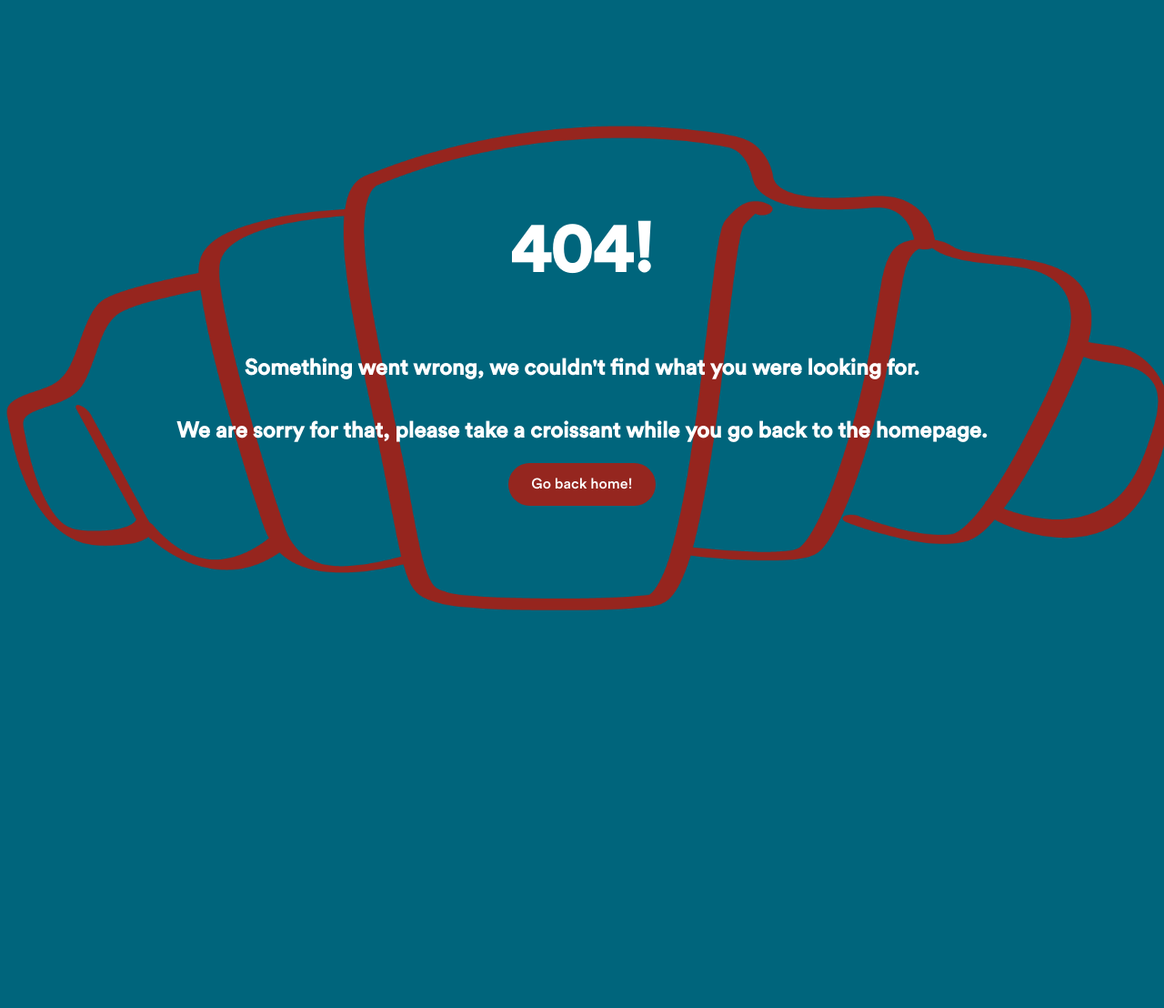
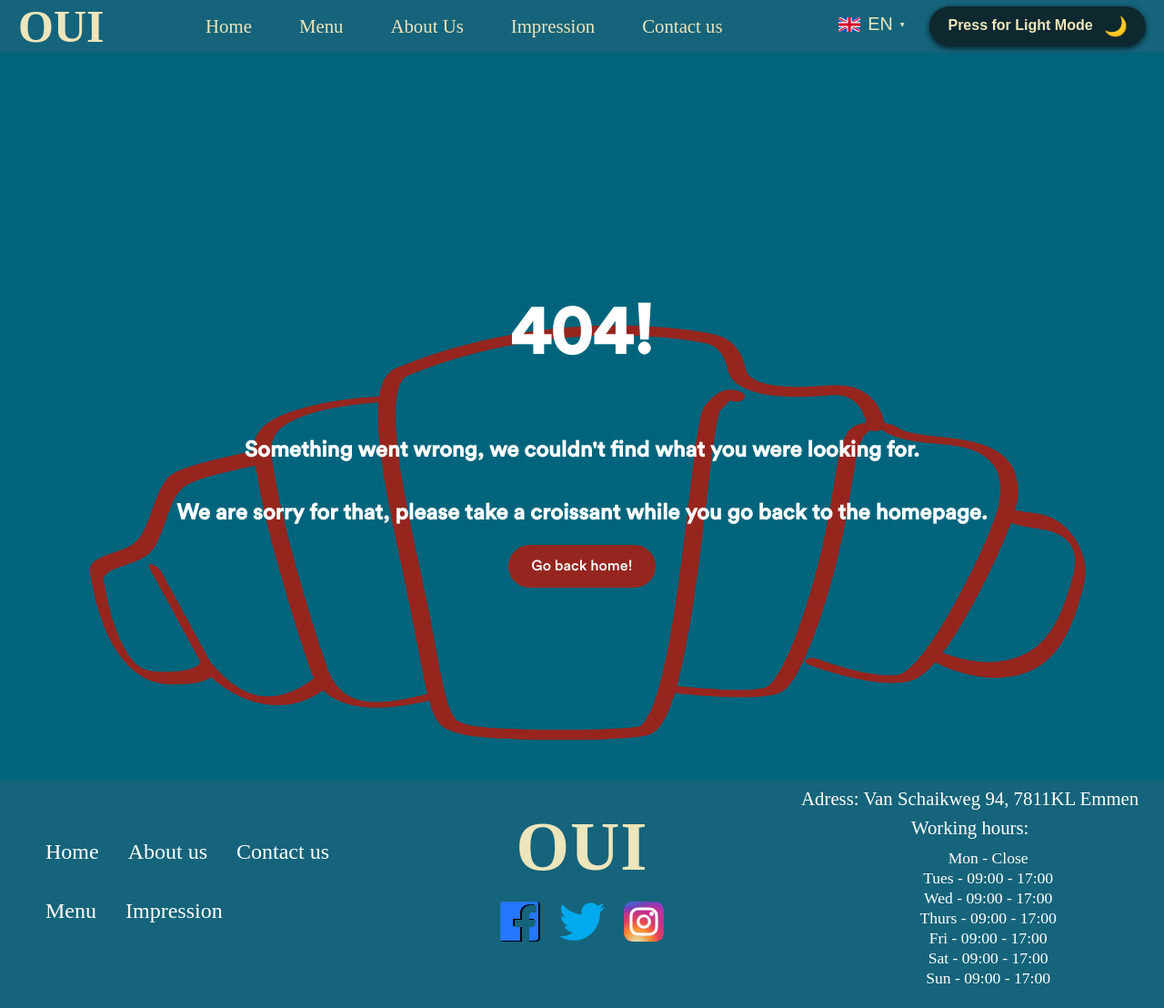
Before and after one commit to franz-ptv/Project-1.1-Cafe-OUI, a PHP site: page /404.php in a window 1280 px wide. Shown: the whole page at 91% size. Before the commit the page ends 671 px from the top, so only its background shows below. Run offline with PHP 8.4, Linux system fonts and the light colour scheme.

Commit message:
added header and footer to 404 and fixed typo's

```diff
--- a/404.php
+++ b/404.php
@@ -1,18 +1,145 @@
+<?php
+session_start(); // Start or resume the session
+
+// Default: dark mode on first visit
+if (!isset($_SESSION['mode'])) {
+    $_SESSION['mode'] = 'dark';
+}
+
+// Handle toggle POST form
+if ($_SERVER['REQUEST_METHOD'] === 'POST' && isset($_POST['toggle_mode'])) {
+    $_SESSION['mode'] = ($_SESSION['mode'] === 'dark') ? 'light' : 'dark';
+}
+?>
+
+<?php
+$current_file = basename($_SERVER['PHP_SELF']);
+
+switch ($current_file) {
+    case 'about_usFR.php':
+        $current_lang = 'fr';
+        $current_lang_text = 'FR';
+        break;
+    case 'about_usNL.php':
+        $current_lang = 'nl';
+        $current_lang_text = 'NL';
+        break;
+    default:
+        $current_lang = 'en';
+        $current_lang_text = 'EN';
+        break;
+}
+
+$lang_options = [
+    'en' => ['text' => 'EN', 'page' => 'about_us.php'],
+    'fr' => ['text' => 'FR', 'page' => 'about_usFR.php'],
+    'nl' => ['text' => 'NL', 'page' => 'about_usNL.php'],
+];
+
+unset($lang_options[$current_lang]);
+?>
 <!DOCTYPE html>
 <html lang="en">
     <head>
         <meta charset="UTF-8">
         <meta name="viewport" content="width=device-width, initial-scale=1.0">
         <title>404</title>
-        <link rel="stylesheet" href="style.css">
+        <link rel="stylesheet" href="css/<?php echo ($_SESSION['mode'] === 'dark') ? 'stylesheetD.css' : 'stylesheetL.css'; ?>">
         <link rel="icon" type="image/x-icon" href="images/navigation-bar/fav.png">
     </head>
     <body class="main-error">
+        <nav class="navbar">
+            <div class="navlogo">
+                <a class="logo" href="index.php">OUI</a>
+            </div>
+
+            <div class="navlinks">
+                <a href="index.php">Home</a>
+                <a href="menu.php">Menu</a>
+                <a href="about_us.php">About Us</a>
+                <a href="impression.php">Impression</a>
+                <a href="contact.php">Contact us</a>
+            </div>
+
+            <div class="navactions">
+                <div class="language-dropdown">
+                    <button class="lang-select">
+                        <img src="assets/images/flags/<?php echo $current_lang; ?>.png" alt="<?php echo $current_lang_text; ?> Flag" class="flag-icon">
+                        <?php echo $current_lang_text; ?>
+                        <span class="arrow">&#9662;</span>
+                    </button>
+                    <ul class="lang-menu">
+                        <?php foreach($lang_options as $lang_code => $lang): ?>
+                            <li>
+                                <a href="<?php echo $lang['page']; ?>">
+                                    <img src="assets/images/flags/<?php echo $lang_code; ?>.png" alt="<?php echo $lang['text']; ?> Flag" class="flag-icon">
+                                    <?php echo $lang['text']; ?>
+                                </a>
+                            </li>
+                        <?php endforeach; ?>
+                    </ul>
+                </div>
+
+                <form method="POST" style="display:inline;">
+                    <button type="submit" name="toggle_mode">
+                        Press for <?php echo ($_SESSION['mode'] === 'dark') ? 'Light' : 'Dark'; ?> Mode
+                    </button>
+                </form>
+            </div>
+        </nav>
+
         <div class="error">
             <h1>404!</h1>
             <h2>Something went wrong, we couldn't find what you were looking for.</h2>
             <h2>We are sorry for that, please take a croissant while you go back to the homepage.</h2>
             <a href="index.php">Go back home!</a>
         </div>
+
+        <footer>
+            <div class = "footer_container">
+
+            <div class = "box1">
+                <div class = "footer_links_row">
+                <a href="index.php">Home</a>
+                <a href="about_us.php">About us</a>
+                <a href="contact.php">Contact us</a>
+                </div>
+                <div class = "footer_links_row">
+                <a href="menu.php">Menu</a>
+                <a href="impression.php">Impression</a>
+                </div>
+            </div>
+
+            <div class = "box2">
+                <a href="index.php" class = "logo_footer">OUI</a>
+                <div class = "social_icons">
+                <a href="https://facebook.com" target="_blank">
+                    <img src="assets/images/home-page/facebook-svgrepo-com.svg" alt="Facebook icon">
+                </a>
+                <a href="https://twitter.com" target="_blank">
+                    <img src="assets/images/home-page/twitter-color-svgrepo-com.svg" alt="Twitter icon">
+                </a>
+                <a href="https://instagram.com" target="_blank">
+                    <img src="assets/images/home-page/instagram-1-svgrepo-com.svg" alt="Instagram icon">
+                </a>
+                </div>
+            </div>
+
+            <div class = "box3">
+                <h3>Adress: Van Schaikweg 94, 7811KL Emmen</h3>
+                <h4>Working hours:</h4>
+                <ul>
+                    <li>Mon - Close</li>
+                    <li>Tues - 09:00 - 17:00</li>
+                    <li>Wed - 09:00 - 17:00</li>
+                    <li>Thurs - 09:00 - 17:00</li>
+                    <li>Fri - 09:00 - 17:00</li>
+                    <li>Sat - 09:00 - 17:00</li>
+                    <li>Sun - 09:00 - 17:00</li>
+                </ul>
+            </div>
+
+            </div>
+        </footer>
     </body>
 </html>
--- a/about_usNL.php
+++ b/about_usNL.php
@@ -60,7 +60,7 @@
     <a href="indexNL.php">Home</a>
     <a href="menuNL.php">Menu</a>
     <a href="about_usNL.php">Over ons</a>
-    <a href="impressionNL.php">Impresse</a>
+    <a href="impressionNL.php">Impressie</a>
     <a href="contactNL.php">Contact</a>
  </div>
  <div class="navactions">
--- a/css/stylesheetD.css
+++ b/css/stylesheetD.css
@@ -1273,7 +1273,7 @@
     flex-direction: column;
     align-items: center;
     justify-content: center;
-    height: 90vh;
+    height: 100vh;
 }
 
 .error h1
@@ -1294,8 +1294,8 @@
 
 .main-error
 {
-    background-image: url("assets/images/404/illustrations_red_croissant.png");
-    background-size: cover;
+    background-image: url("../assets/images/404/illustrations_red_croissant.png");
+    background-size: contain;
     background-position: center;
     background-repeat: no-repeat;
     background-color: #00657C;
--- a/css/stylesheetL.css
+++ b/css/stylesheetL.css
@@ -1285,7 +1285,7 @@
     flex-direction: column;
     align-items: center;
     justify-content: center;
-    height: 90vh;
+    height: 100vh;
 }
 
 .error h1
@@ -1305,8 +1305,8 @@
 
 .main-error
 {
-    background-image: url("assets/images/404/illustrations_yellow_croissant.png");
-    background-size: cover;
+    background-image: url("../assets/images/404/illustrations_yellow_croissant.png");
+    background-size: contain;
     background-position: center;
     background-repeat: no-repeat;
     background-color: #85e9ff;
--- a/impressionNL.php
+++ b/impressionNL.php
@@ -48,7 +48,7 @@
     <link rel="stylesheet" href="css/stylesheet.css"> -->
     <link rel="stylesheet" href="css/<?php echo ($_SESSION['mode'] === 'dark') ? 'stylesheetD.css' : 'stylesheetL.css'; ?>">
     <link rel="icon" type="image/x-icon" href="assets/images/navigation-bar/fav.png">
-    <title>impressie</title>
+    <title>Impressie</title>
 </head>
 <body class="body_impression">
 
@@ -60,7 +60,7 @@
     <a href="indexNL.php">Home</a>
     <a href="menuNL.php">Menu</a>
     <a href="about_usNL.php">Over ons</a>
-    <a href="impressionNL.php">Impresse</a>
+    <a href="impressionNL.php">Impressie</a>
     <a href="contactNL.php">Contact</a>
  </div>
  <div class="navactions">
--- a/indexNL.php
+++ b/indexNL.php
@@ -62,7 +62,7 @@
     <a href="indexNL.php">Home</a>
     <a href="menuNL.php">Menu</a>
     <a href="about_usNL.php">Over ons</a>
-    <a href="impressionNL.php">Impresse</a>
+    <a href="impressionNL.php">Impressie</a>
     <a href="contactNL.php">Contact</a>
  </div>
  <div class="navactions">
```
Also changed, not shown: contact.php (indentation only), contactFR.php (indentation only), contactNL.php (indentation only).
